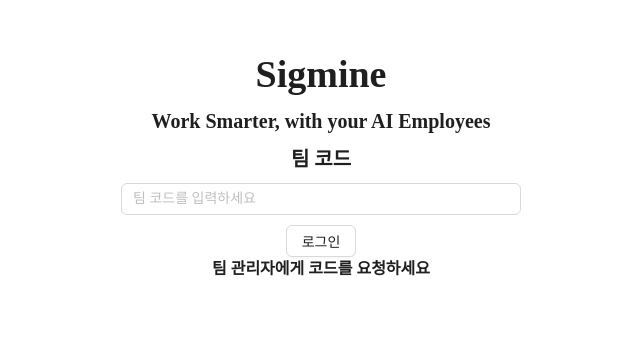
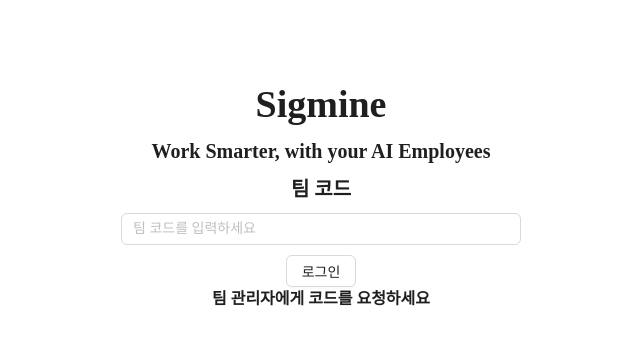
Before and after one commit to ai-surfers/sigmine-ai-frontend, a Next.js app: page / in a window 1280 px wide. Shown: the part 229-574 px from the top of the page, without its empty margins (319-959 px from the left). Built offline with nearby package versions, Linux system fonts and the light colour scheme; no server answers.

Commit message:
[스타일] 글로벌 레이아웃 적용 (#10)

```diff
--- a/src/app/layout.tsx
+++ b/src/app/layout.tsx
@@ -2,6 +2,7 @@
 import ReactQueryProvider from "../providers/ReactQueryProvider";
 import RecoilProvider from "../providers/RecoilProvider";
 import StyledComponentProvider from "../providers/StyledComponentProvider";
+import LayoutContainer from "@/components/layouts/LayoutContainer";
 
 export const metadata: Metadata = {
   title: "Create Next App",
@@ -20,7 +21,9 @@
       >
         <StyledComponentProvider>
           <ReactQueryProvider>
-            <RecoilProvider>{children}</RecoilProvider>
+            <RecoilProvider>
+              <LayoutContainer>{children}</LayoutContainer>
+            </RecoilProvider>
           </ReactQueryProvider>
         </StyledComponentProvider>
       </body>
--- /dev/null
+++ b/src/components/layouts/LayoutContainer.tsx
@@ -0,0 +1,18 @@
+"use client";
+
+import styled from "styled-components";
+
+export default function Layout({ children }: { children: React.ReactNode }) {
+  return <LayoutContainer>{children}</LayoutContainer>;
+}
+
+const LayoutContainer = styled.div`
+  position: relative;
+  min-height: 100vh; // 전체 뷰포트 높이를 차지하도록 설정
+  width: 100%;
+  height: 100%;
+  display: flex;
+  flex-direction: column;
+  background-color: white;
+  padding: 30px;
+`;
--- a/src/components/thread/index.tsx
+++ b/src/components/thread/index.tsx
@@ -28,7 +28,6 @@
         maxHeight: "100vh",
         overflowY: "auto",
         scrollBehavior: "smooth",
-        padding: "30px",
       }}
     >
       <GetFirstSentence scrollRef={bodyRef} />
```
